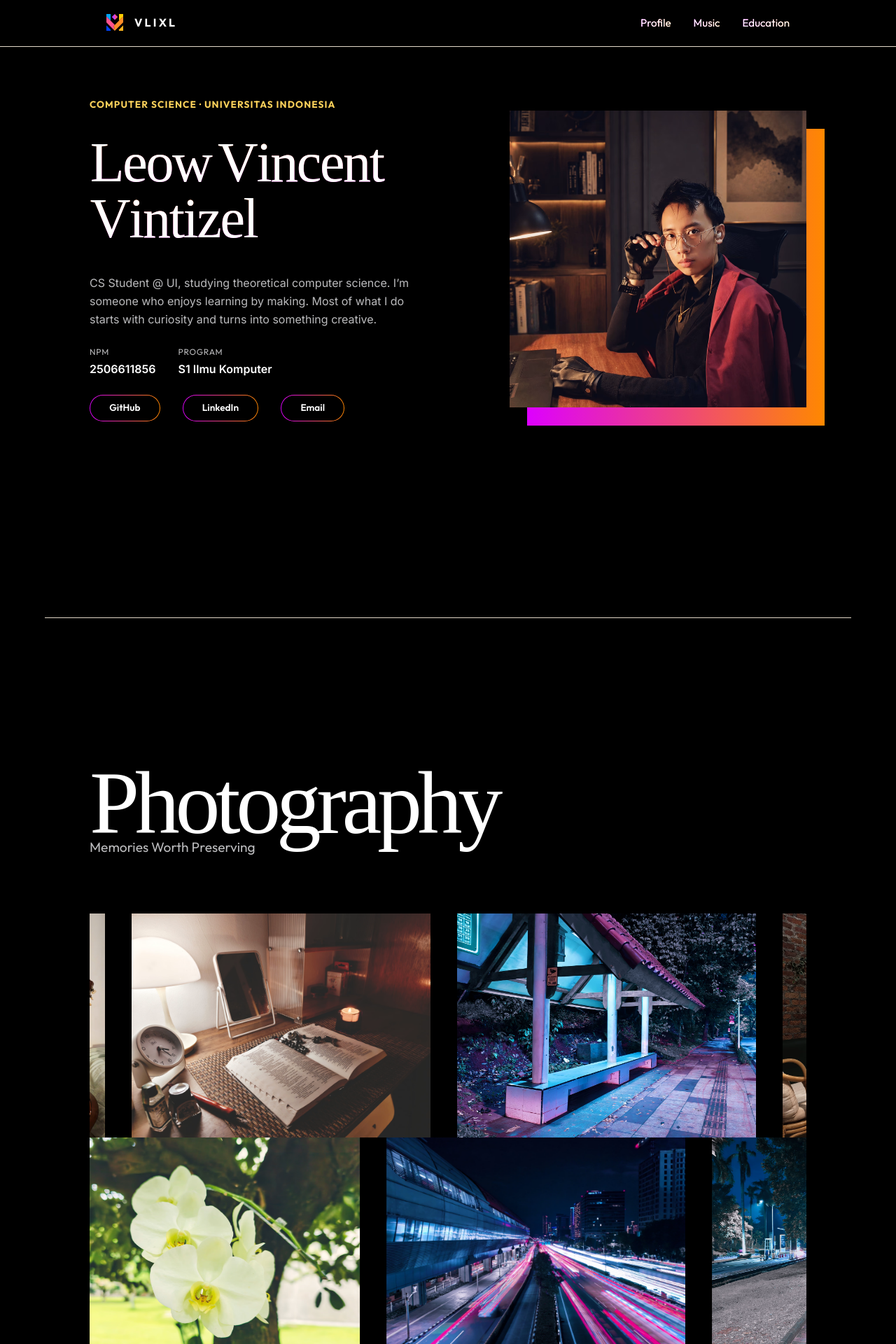
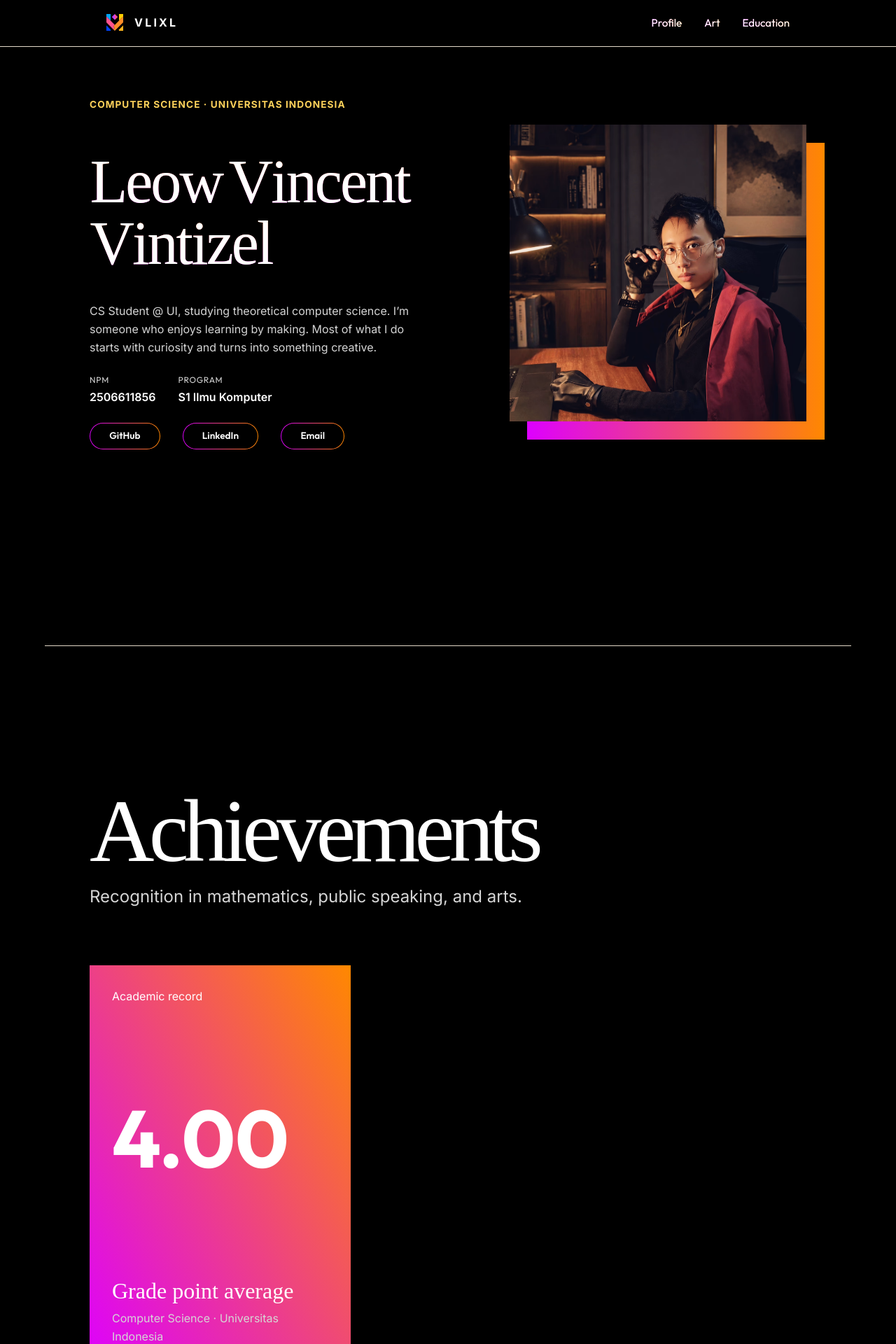
Before and after one commit to vlixl/myportofolio, a Django app: page / in a window 1280 px wide. Shown: the top 1920 px of the page at 70% size. Run offline with Django 5.2, Linux system fonts and the light colour scheme; data that the repository does not hold is empty; some web fonts are replaced.

Commit message:
feat: add achievements section

```diff
--- /dev/null
+++ b/data/all_data.py
@@ -0,0 +1,3 @@
+exec(open("data/music_data.py").read())
+exec(open("data/education_data.py").read())
+exec(open("data/achievement_data.py").read())
--- /dev/null
+++ b/import.txt
@@ -0,0 +1,3 @@
+To import the data, open the terminal, and type:
+
+python manage.py shell < data/all_data.py
--- a/main/urls.py
+++ b/main/urls.py
@@ -1,12 +1,12 @@
 from django.urls import path
 
-from main.views import show_main, show_experience, show_music, show_education
+from main.views import show_main, show_art, show_education
 
 app_name = "main"
 
 urlpatterns = [
     path("", show_main, name="show_main"),
-    path("experience/", show_experience, name="show_experience"),
-    path("music/", show_music, name="show_music"),
+    # path("experience/", show_experience, name="show_experience"),
+    path("art/", show_art, name="show_art"),
     path("education/", show_education, name="show_education"),
 ]
--- a/main/views.py
+++ b/main/views.py
@@ -3,7 +3,7 @@ from django.shortcuts import render
 # Create your views here.
 from django.shortcuts import render
 
-from main.models import Experience, Music, Education
+from main.models import Experience, Music, Education, Achievement
 
 GLOBAL_CONTEXT = {
     "name": "Leow Vincent Vintizel",
@@ -21,21 +21,22 @@ def show_main(request):
             "CS Student @ UI, studying theoretical computer science. I’m someone who enjoys learning by making. "
             "Most of what I do starts with curiosity and turns into something creative."
         ),
+        "achievement_list": Achievement.objects.all(),
     }
     return render(request, "index.html", context)
 
 
-def show_experience(request):
-    context = GLOBAL_CONTEXT | {
-        "experience_list": Experience.objects.all(),
-    }
-    return render(request, "experience.html", context)
+# def show_experience(request):
+#     context = GLOBAL_CONTEXT | {
+#         "experience_list": Experience.objects.all(),
+#     }
+#     return render(request, "experience.html", context)
 
-def show_music(request):
+def show_art(request):
     context = GLOBAL_CONTEXT | {
         "music_list": Music.objects.all(),
     }
-    return render(request, "music.html", context)
+    return render(request, "art.html", context)
 
 def show_education(request):
     context = GLOBAL_CONTEXT | {
--- /dev/null
+++ b/static/css/achievements.css
@@ -0,0 +1,167 @@
+/* Layout */
+
+.achievement-board {
+    display: flex;
+    flex-direction: row;
+    align-items: flex-start;
+    gap: 2rem;
+    margin: 10vh 0;
+}
+
+@media (max-width: 1000px) {
+    .achievement-board {
+        flex-direction: column;
+    }
+}
+
+#achievements h1{
+    font-size: clamp(2rem, 15vw, 8rem);
+    white-space: nowrap;
+    overflow-wrap: normal;
+}
+
+/* GPA Section */
+
+.achievement-feature {
+    display: flex;
+    flex-direction: column;
+    align-items: flex-start;
+    justify-content: space-between;
+    gap: 2rem;
+
+    flex: 1;
+    min-width: 0;
+    min-height: 36rem;
+    padding: 2rem;
+    box-sizing: border-box;
+
+    position: sticky;
+    top: 6rem;
+
+    background: linear-gradient(60deg,
+        rgba(221, 0, 255, 1) 0%,
+        rgba(255, 136, 0, 1) 100%);;
+}
+
+
+.achievement-score {
+    margin: 0;
+    font-family: "Outfit", sans-serif;
+    font-size: clamp(5rem, 9vw, 10rem);
+    font-weight: bolder;
+}
+
+.achievement-caption {
+    min-width: 0;
+    overflow-wrap: anywhere;
+}
+
+.achievement-caption h3 {
+    margin: 0.5rem 0;
+
+    font-size: 2rem;
+    font-weight: 400;
+    line-height: 1.2;
+}
+
+.achievement-caption p {
+    margin: 0.5rem 0 0;
+    color: var(--text-muted);
+    font-size: 1rem;
+    line-height: 1.6;
+}
+
+@media (max-width: 1000px) {
+    .achievement-feature {
+        flex: none;
+        width: 100%;
+        position: static;
+        min-height: 28rem;
+    }
+
+    .achievement-score {
+        font-size: clamp(5rem, 18vw, 10rem);
+    }
+}
+
+/* AWARDS SECTION */
+
+.achievement-list {
+    display: flex;
+    flex-direction: column;
+    gap: 1rem;
+    flex: 2;
+}
+
+.achievement-row {
+    display: flex;
+
+    gap: 2rem;
+    padding: 3rem;
+
+    background-color: #0f1118;
+    border-left: 3px solid #ff538e;
+}
+
+.award-meta {
+    color: var(--text-muted);
+}
+
+.award-result {
+    flex: 0 0 10rem;
+    margin: 0;
+    font-size: 1rem;
+    line-height: 1.5;
+}
+
+.award-result {
+    font-size: 3rem;
+    line-height: 1;
+
+    /* Color */
+    background: linear-gradient(80deg,
+    #ff538e, #ffd428);
+    background-clip: text;
+    -webkit-background-clip: text;
+    color: transparent;
+
+    margin-top: 0.5em;
+}
+
+.award-result span {
+    display: block;
+    font-size: 4.5rem;
+    font-weight: 400;
+}
+
+.award-detail h3 {
+    margin: 1em 0;
+    font-size: 2em;
+    line-height: 1.2;
+}
+
+.award-detail p {
+    margin: 0.5rem 0 0;
+    color: var(--text-muted);
+    font-size: 1em;
+    line-height: 1.6;
+}
+
+@media (max-width: 1000px) {
+    .achievement-list {
+        flex: none;
+        width: 100%;
+    }
+}
+
+@media (max-width: 650px) {
+    .achievement-row {
+        flex-direction: column;
+        gap: 1rem;
+        padding: 1.5rem;
+    }
+
+    .award-result {
+        flex-basis: auto;
+    }
+}
--- a/static/css/default.css
+++ b/static/css/default.css
@@ -27,7 +27,7 @@ body::-webkit-scrollbar {
 :root {
     /* Text Colors */
     --ink: #ffffff;
-    --text-muted: #bbbbbd;
+    --text-muted: #d5d5d5;
     --text-highlight: rgb(221, 0, 255);
 
     /* Gradients */
@@ -81,11 +81,15 @@ h1 {
 }
 h2 {
     font-size: 2.5em;
-    letter-spacing: -0.05em;
+    letter-spacing: -0.03em;
 }
 h3 {
     font-size: 1.5em;
     letter-spacing: 0em;
+}
+
+p {
+    font-family: 'Inter', sans-serif;
 }
 
 .section-header {
@@ -93,7 +97,19 @@ h3 {
     font-family: 'Times New Roman', Times, serif;
     font-weight: normal;
     letter-spacing: -0.06em;
-    font-size: clamp(6rem, 10vw, 15rem);
+    font-size: clamp(2.5rem, 20vw, 10rem);
+    overflow-wrap: anywhere;
+}
+.section-subheader {
+    margin-top: 0.75rem;
+    margin-bottom: 4vh;
+
+    font-weight: normal;
+    font-size: clamp(1.1rem, 2vw, 1.5rem);
+    line-height: 1.5;
+
+    color: var(--text-muted);
+    overflow-wrap: anywhere;
 }
 
 hr {
@@ -105,11 +121,7 @@ hr {
     margin: 25vh 0;
 }
 
-.subtitle {
-    margin-bottom: 4vh;
-    color: var(--text-muted);
-    font-size: 1.2em;
-}
+
 
 .container {
     width: 80vw;
--- a/static/css/hero.css
+++ b/static/css/hero.css
@@ -41,7 +41,7 @@
 
 /* === Name Section === */
 .name {
-    margin-top: 2rem;
+    margin-top: 3.5rem;
     font-size: inherit;
 }
 
@@ -54,7 +54,7 @@
     font-family: "STIX Two Text", "Times New Roman", Times, serif;
     font-weight: normal;
     letter-spacing: 0.03em;
-    font-size: clamp(3.8rem, 8vw, 5rem);
+    font-size: clamp(3.5rem, 11vw, 5.5rem);
 
     background: linear-gradient(
         0deg,
--- a/static/css/music.css
+++ b/static/css/music.css
@@ -1,3 +1,7 @@
+#music h1{
+    margin-top: 20vh;
+}
+
 
 /* Music List */
 #music ul {
--- a/templates/base.html
+++ b/templates/base.html
@@ -38,8 +38,7 @@
             </a>
             <nav>
                 <a href="{% url 'main:show_main' %}">Profile</a>
-                <!-- <a href="{% url 'main:show_experience' %}">Experience</a> -->
-                <a href="{% url 'main:show_music' %}">Music</a>
+                <a href="{% url 'main:show_art' %}">Art</a>
                 <a href="{% url 'main:show_education' %}">Education</a>
             </nav>
         </div>
--- a/templates/index.html
+++ b/templates/index.html
@@ -4,9 +4,8 @@
 {% block title %}{{ name }} - Portfolio{% endblock %}
 
 {% block style %}
-    <link rel="stylesheet" href="/static/css/photography.css">
-    <link rel="stylesheet" href="/static/css/fashion.css">
     <link rel="stylesheet" href="/static/css/hero.css">
+    <link rel="stylesheet" href="/static/css/achievements.css">
 {% endblock %}
 
 {% block content %}
@@ -61,63 +60,43 @@
 
     <hr>
 
-    <section id="photography" class="container">
-        <h2>Photography</h2>
-        <p class="subtitle">Memories Worth Preserving</p>
-        <div id="gallery">
-            <div id="gallery-track">
-                <img src="../static/img/photos/bedroom.avif" loading="eager">
-                <img src="../static/img/photos/bible.avif" loading="eager">
-                <img src="../static/img/photos/bus-stop.avif" loading="eager">
-                <img src="../static/img/photos/cafe.avif" loading="eager">
-                <!-- Duplicates for smooth conveyor belt effect -->
-                <img src="../static/img/photos/bedroom.avif" loading="eager">
-                <img src="../static/img/photos/bible.avif" loading="eager">
-                <img src="../static/img/photos/bus-stop.avif" loading="eager">
-                <img src="../static/img/photos/cafe.avif" loading="eager">
-            </div>
-            <div id="gallery-track">
-                <img src="../static/img/photos/city-road.avif" loading="eager">
-                <img src="../static/img/photos/dark-road.avif" loading="eager">
-                <img src="../static/img/photos/forest.avif" loading="eager">
-                <img src="../static/img/photos/orchid.avif" loading="eager">
-                <!-- Duplicates for smooth conveyor belt effect -->
-                <img src="../static/img/photos/city-road.avif" loading="eager">
-                <img src="../static/img/photos/dark-road.avif" loading="eager">
-                <img src="../static/img/photos/forest.avif" loading="eager">
-                <img src="../static/img/photos/orchid.avif" loading="eager">
-            </div>
-            <div id="gallery-track">
-                <img src="../static/img/photos/parking-lot.avif" loading="eager">
-                <img src="../static/img/photos/ruby.avif" loading="eager">
-                <img src="../static/img/photos/station.avif" loading="eager">
-                <img src="../static/img/photos/ugm.avif" loading="eager">
-                <!-- Duplicates for smooth conveyor belt effect -->
-                <img src="../static/img/photos/parking-lot.avif" loading="eager">
-                <img src="../static/img/photos/ruby.avif" loading="eager">
-                <img src="../static/img/photos/station.avif" loading="eager">
-                <img src="../static/img/photos/ugm.avif" loading="eager">
-            </div>
-        </div>
-    </section>
+    <section id="achievements" class="container">
+        <h1 class="section-header">Achievements</h1>
+        <p class="section-subheader">Recognition in mathematics, public speaking, and arts.</p>
 
-    <hr>
+        <div class="achievement-board">
 
-    <section id="fashion" class="container">
-        <div id="fashion-gallery">
-            <div id="fashion-gallery-left">
-                <div id="fashion-title">
-                    <h2>Fashion</h2>
-                    <p>Elegance in Restraint</p>
+            <article class="achievement-feature">
+                <p id="achievement-meta">
+                    Academic record
+                </p>
+                <div class="achievement-score">
+                    4.00
                 </div>
-                <img id="white-portrait" src="../static/img/portraits/white-portrait.avif">
-            </div>
-            <div id="fashion-gallery-right">
-                <img id="green-portrait" src="../static/img/portraits/green-portrait.avif">
-                <img id="blue-portrait" src="../static/img/portraits/blue-portrait.avif">
-                <img id="red-portrait" src="../static/img/portraits/red-portrait.avif">
-            </div>
+                <div class="achievement-caption">
+                    <h3 id="gpa-title">Grade point average</h3>
+                    <p>Computer Science · Universitas Indonesia</p>
+                </div>
+            </article>
 
+            <div class="achievement-list">
+                {% for achievement in achievement_list %}
+                    <article class="achievement-row">
+                        <h2 class="award-result">
+                            <span>{{ achievement.award }}</span>
+                            {{ achievement.award_label }}
+                        </h2>
+                        <div class="award-detail">
+                            <p>
+                                {{ achievement.category }} · {{ achievement.get_month_display }} {{ achievement.year }}
+                            </p>
+                            <h3>{{ achievement.event }}</h3>
+                            <p>{{ achievement.organization }}</p>
+                            <p>{{ achievement.description }}</p>
+                        </div>
+                    </article>
+                {% endfor %}
+                </div>
         </div>
     </section>
 
@@ -129,4 +108,5 @@
             <p>VLIXL.COM</p>
         </div>
     </section>
+
 {% endblock %}
```
Also changed, not shown: data/achievement_data.py (+31 -19 lines), main/models.py (+14 -5 lines), static/css/education.css (+42 -2 lines), templates/art.html (added, +100 -0 lines), templates/education.html (+14 -4 lines), templates/experience.html (deleted, +0 -41 lines), templates/music.html (deleted, +0 -34 lines), main/migrations/0001_initial.py.
